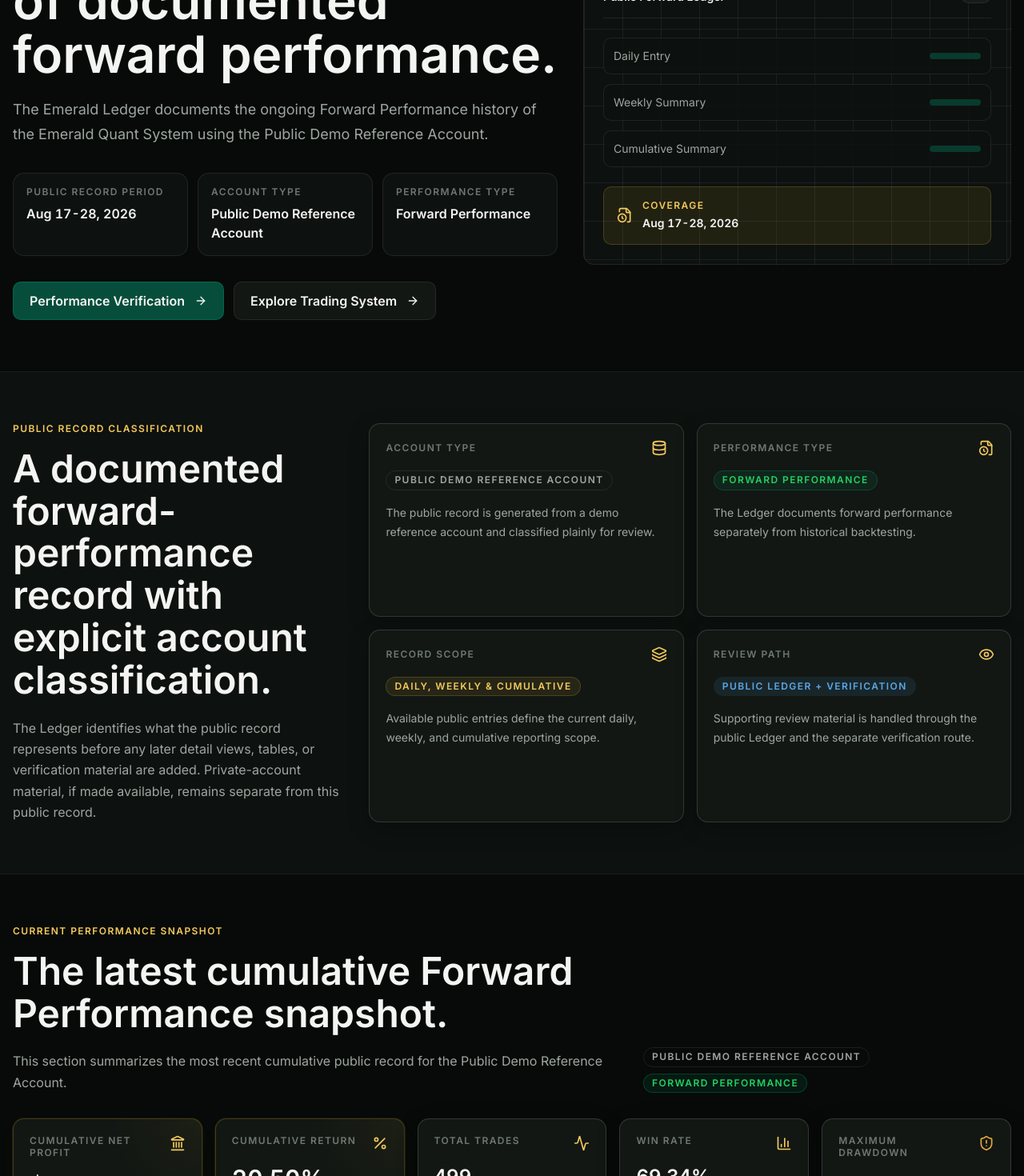
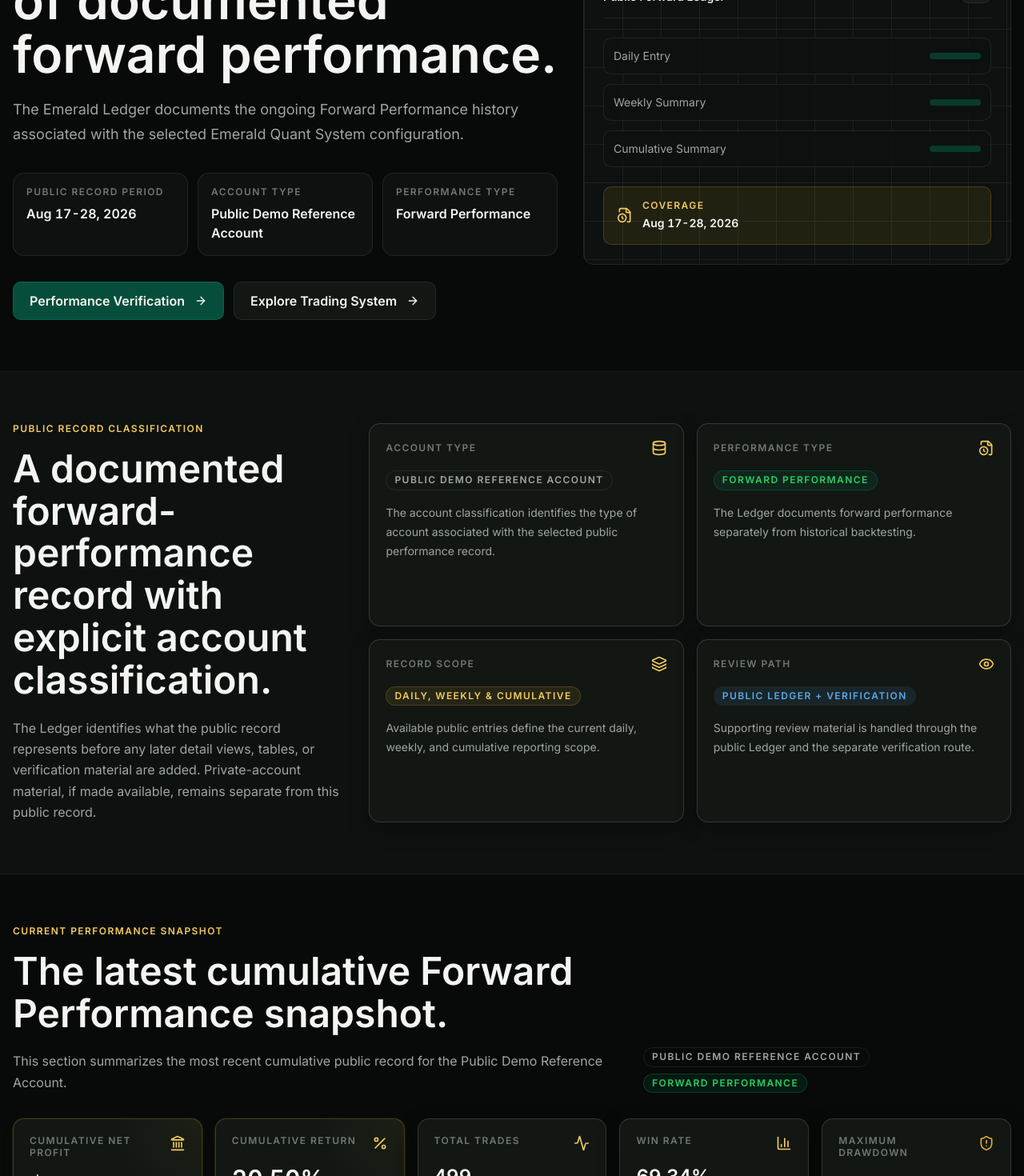
Before and after one commit to ezebedee/Emerald-Trading-Website, a Next.js app: page /ledger in a window 1280 px wide. Shown: the part 280-1750 px from the top of the page at 80% size. Built offline with nearby package versions, Linux system fonts and the light colour scheme.

Commit message:
Remove hardcoded ledger account presentation copy

```diff
--- a/src/components/ledger/ledger-hero.tsx
+++ b/src/components/ledger/ledger-hero.tsx
@@ -10,6 +10,13 @@ type LedgerHeroProps = Readonly<{
 }>;
 
 export function LedgerHero({ overview }: LedgerHeroProps) {
+  const heroTitle = overview.hasPublicRecord
+    ? "The public record of documented forward performance."
+    : "Public Ledger context for the selected configuration.";
+  const heroDescription = overview.hasPublicRecord
+    ? "The Emerald Ledger documents the ongoing Forward Performance history associated with the selected Emerald Quant System configuration."
+    : "The Emerald Ledger will display public Forward Performance records for the selected Emerald Quant System configuration when eligible records are available.";
+
   return (
     <section className="border-b border-[var(--border)] py-12 md:py-14 xl:py-16">
       <Container size="wide">
@@ -17,12 +24,10 @@ export function LedgerHero({ overview }: LedgerHeroProps) {
           <div className="max-w-4xl">
             <SectionLabel variant="gold">Emerald Ledger</SectionLabel>
             <h1 className="type-heading-1 text-foreground mt-4 max-w-4xl text-balance">
-              The public record of documented forward performance.
+              {heroTitle}
             </h1>
             <p className="type-body-large text-muted-foreground mt-5 max-w-3xl">
-              The Emerald Ledger documents the ongoing Forward Performance
-              history of the Emerald Quant System using the Public Demo
-              Reference Account.
+              {heroDescription}
             </p>
 
             <dl className="mt-8 grid gap-3 sm:grid-cols-3">
--- a/src/components/ledger/ledger-performance-summary.tsx
+++ b/src/components/ledger/ledger-performance-summary.tsx
@@ -232,7 +232,7 @@ export function LedgerPerformanceSummary({
             </h2>
             <p className="type-body text-muted-foreground mt-5">
               This section summarizes the most recent cumulative public record
-              for the Public Demo Reference Account.
+              for the {snapshot.accountClassification}.
             </p>
           </div>
           <div className="flex flex-wrap gap-2">
--- a/src/components/ledger/ledger-record-classification.tsx
+++ b/src/components/ledger/ledger-record-classification.tsx
@@ -14,12 +14,18 @@ const itemIcons = [Database, FileClock, Layers3, Eye] as const;
 export function LedgerRecordClassification({
   overview,
 }: LedgerRecordClassificationProps) {
+  const heading = overview.hasPublicRecord
+    ? "A documented forward-performance record with explicit account classification."
+    : "Public record classification for the selected configuration.";
+  const intro = overview.hasPublicRecord
+    ? "The Ledger identifies what the public record represents before any later detail views, tables, or verification material are added. Private-account material, if made available, remains separate from this public record."
+    : "The Ledger will identify the selected configuration's public record classification when eligible performance records are available. Private-account material, if made available, remains separate.";
   const classificationItems = [
     {
       term: "Account Type",
       value: overview.accountClassification,
       description:
-        "The public record is generated from a demo reference account and classified plainly for review.",
+        "The account classification identifies the type of account associated with the selected public performance record.",
       badgeVariant: "neutral" as const,
     },
     {
@@ -54,15 +60,9 @@ export function LedgerRecordClassification({
               Public Record Classification
             </SectionLabel>
             <h2 className="type-heading-2 text-foreground mt-4 text-balance">
-              A documented forward-performance record with explicit account
-              classification.
+              {heading}
             </h2>
-            <p className="type-body text-muted-foreground mt-5">
-              The Ledger identifies what the public record represents before any
-              later detail views, tables, or verification material are added.
-              Private-account material, if made available, remains separate from
-              this public record.
-            </p>
+            <p className="type-body text-muted-foreground mt-5">{intro}</p>
           </div>
 
           {overview.hasPublicRecord ? (
```
